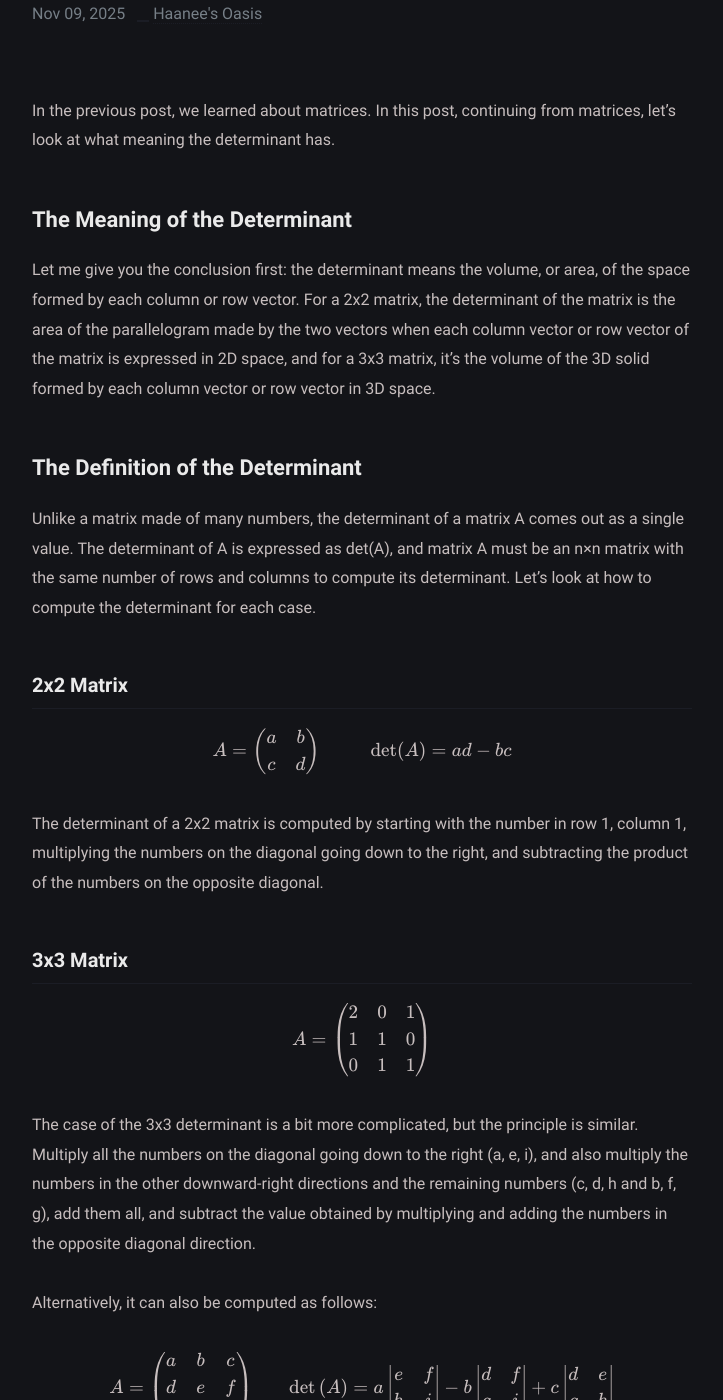
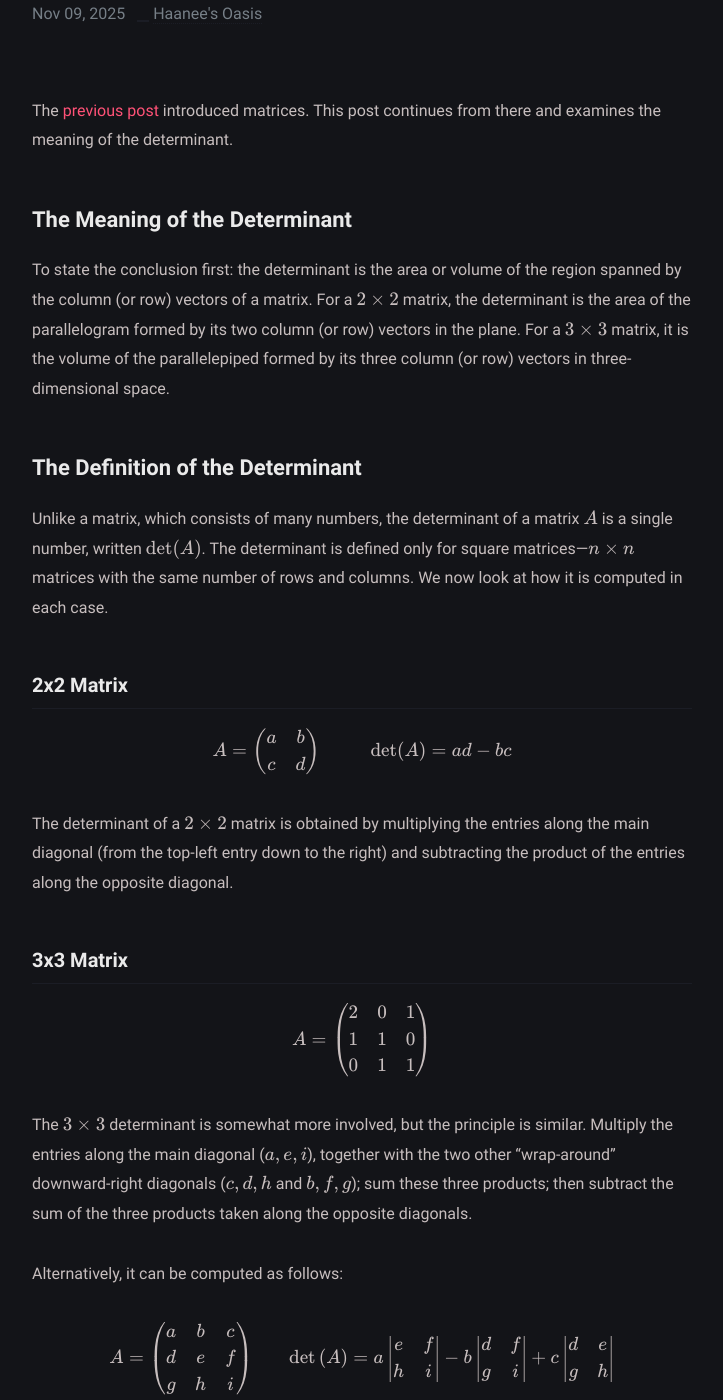
Before and after one commit to Oasisforhaanee/Oasisforhaanee.github.io, a Jekyll site: the page built from _posts/2025-11-09-determinant.md, in a window 1280 px wide and 1400 px high, scrolled down 297 px. Shown: the whole window, without its empty margins (278-1001 px from the left). Built offline with Jekyll 4.4.1, drawn with Linux system fonts in a browser that asks for light colours; comment, search, counter and statistics services are not loaded; some of the changed text lies outside the part shown.

Commit message:
Rewrite post: 2025-11-09-determinant

```diff
--- a/_posts/2025-11-09-determinant.md
+++ b/_posts/2025-11-09-determinant.md
@@ -11,75 +11,75 @@ comments: true
 permalink: /2025-11-09-determinant/
 ---
 
-In the previous post, we learned about matrices. In this post, continuing from matrices, let's look at what meaning the determinant has.
+The [previous post](https://oasisforhaanee.github.io/matrix/) introduced matrices. This post continues from there and examines the meaning of the determinant.
 
 ## The Meaning of the Determinant
 
-Let me give you the conclusion first: the determinant means the volume, or area, of the space formed by each column or row vector. For a 2x2 matrix, the determinant of the matrix is the area of the parallelogram made by the two vectors when each column vector or row vector of the matrix is expressed in 2D space, and for a 3x3 matrix, it's the volume of the 3D solid formed by each column vector or row vector in 3D space.
+To state the conclusion first: the determinant is the area or volume of the region spanned by the column (or row) vectors of a matrix. For a $2\times 2$ matrix, the determinant is the area of the parallelogram formed by its two column (or row) vectors in the plane. For a $3\times 3$ matrix, it is the volume of the parallelepiped formed by its three column (or row) vectors in three-dimensional space.
 
 ## The Definition of the Determinant
 
-Unlike a matrix made of many numbers, the determinant of a matrix A comes out as a single value. The determinant of A is expressed as det(A), and matrix A must be an n×n matrix with the same number of rows and columns to compute its determinant. Let's look at how to compute the determinant for each case.
+Unlike a matrix, which consists of many numbers, the determinant of a matrix $A$ is a single number, written $\det(A)$. The determinant is defined only for square matrices—$n\times n$ matrices with the same number of rows and columns. We now look at how it is computed in each case.
 
 ### 2x2 Matrix
 
 $$A=\begin{pmatrix}a&b\\c&d\end{pmatrix}\ \ \ \ \ \ \ \ \ \ \det (A)=ad-bc$$
 
-The determinant of a 2x2 matrix is computed by starting with the number in row 1, column 1, multiplying the numbers on the diagonal going down to the right, and subtracting the product of the numbers on the opposite diagonal.
+The determinant of a $2\times 2$ matrix is obtained by multiplying the entries along the main diagonal (from the top-left entry down to the right) and subtracting the product of the entries along the opposite diagonal.
 
 ### 3x3 Matrix
 
 $$A=\begin{pmatrix}2&0&1\\1&1&0\\0&1&1\end{pmatrix}$$
 
-The case of the 3x3 determinant is a bit more complicated, but the principle is similar. Multiply all the numbers on the diagonal going down to the right (a, e, i), and also multiply the numbers in the other downward-right directions and the remaining numbers (c, d, h and b, f, g), add them all, and subtract the value obtained by multiplying and adding the numbers in the opposite diagonal direction.
+The $3\times 3$ determinant is somewhat more involved, but the principle is similar. Multiply the entries along the main diagonal ($a, e, i$), together with the two other "wrap-around" downward-right diagonals ($c, d, h$ and $b, f, g$); sum these three products; then subtract the sum of the three products taken along the opposite diagonals.
 
-Alternatively, it can also be computed as follows:
+Alternatively, it can be computed as follows:
 
 $$A=\begin{pmatrix}a&b&c\\d&e&f\\g&h&i\end{pmatrix}\ \ \ \ \ \ \ \det \left(A\right)=a\begin{vmatrix}e&f\\h&i\end{vmatrix}-b\begin{vmatrix}d&f\\g&i\end{vmatrix}+c\begin{vmatrix}d&e\\g&h\end{vmatrix}$$
 
-This is a method of computing a 3x3 determinant using 2x2 matrices, computed over the numbers in one row of the matrix. In the example above, taking the a, b, c in row 1 as the reference, for a we multiply the determinant excluding a (figure 1 below) and multiply the sign corresponding to a's position (figure 4). Applying this same principle to a, b, c in the same row and adding them all gives the determinant.
+This method evaluates a $3\times 3$ determinant in terms of $2\times 2$ determinants, expanding along one row of the matrix. In the example above, we expand along the first row $a, b, c$. For the entry $a$, we multiply it by the determinant of the submatrix obtained by deleting $a$'s row and column (figure 1 below), and by the sign associated with $a$'s position (figure 4). Applying the same rule to $b$ and $c$ in the same row and summing the three terms gives the determinant.
 
 ![Computing the 3x3 determinant with 2x2 determinants](/assets/img/det-cofactor-expansion.png)
 
-The determinant calculation method I just explained can compute higher-dimensional matrices like 4x4, 5x5, and so on as well. The determinant of a 4x4 matrix comes out by computing four 3x3 determinants, and the determinant of a 5x5 matrix can be computed with five 4x4 matrices. As you can see, the determinants of such high-dimensional matrices are very complicated to compute, but since most of the matrices we deal with are 2x2 or 3x3 matrices, knowing these two is no big problem.
+This expansion method extends to higher-order matrices such as $4\times 4$ and $5\times 5$. The determinant of a $4\times 4$ matrix is computed from four $3\times 3$ determinants, and a $5\times 5$ determinant from five $4\times 4$ determinants. Determinants of such large matrices are laborious to compute by hand, but since most matrices encountered in practice are $2\times 2$ or $3\times 3$, knowing these two cases is sufficient for most purposes.
 
 ## The Meaning of the Determinant
 
-We've now learned how to compute the determinant, but why is it important? In the previous post (Calculus - Matrix), we said that a matrix is an expression that represents a transformation of space. The determinant means how much the space has changed in that transformation — its scale factor.
+We have seen how to compute the determinant; the question is why it matters. In the [previous post](https://oasisforhaanee.github.io/matrix/), a matrix was interpreted as a transformation of space. The determinant measures how much that transformation changes the size of space—its scale factor.
 
-Suppose there's a square with sides of length 1 on the coordinate plane we normally know. This is a space expressed with standard basis vectors, expressed as a matrix:
+Consider the unit square in the ordinary coordinate plane. This is the space described by the standard basis vectors, written as a matrix:
 
 $$\begin{pmatrix}1&0\\0&1\end{pmatrix}$$
 
-Applying this matrix:
+Applying the matrix
 
 $$\begin{pmatrix}a&b\\c&d\end{pmatrix}$$
 
-to it can be seen as a matrix transformation that moves the standard basis vector $(1, 0)$ to $(a, c)$ and $(0, 1)$ to $(b, d)$.
+to it can be viewed as a transformation that sends the standard basis vector $(1, 0)$ to $(a, c)$ and $(0, 1)$ to $(b, d)$.
 
 ![Space transformation: the unit square becomes a parallelogram](/assets/img/det-space-transformation.png)
 
-Then what does ad-bc mean in the right figure above? If we try to find the meaning of ad-bc using $(a, c)$ and $(b, d)$, it's the area of the parallelogram made by the two vectors. The proof is done in the figure below:
+What, then, does $ad-bc$ mean in the right-hand figure above? In terms of the vectors $(a, c)$ and $(b, d)$, it is the area of the parallelogram they span. The proof is given in the figure below:
 
 ![Proof that ad-bc is the parallelogram area](/assets/img/det-parallelogram-proof.png)
 
-What we should remember and move on with here is that **the determinant of a 2x2 matrix is the area of the space formed by the basis vectors.**
+The point to remember is that **the determinant of a $2\times 2$ matrix is the area of the region spanned by the transformed basis vectors.**
 
-This meaning carries over to the 3x3 matrix as well. If we have a matrix like this:
+The same interpretation carries over to $3\times 3$ matrices. For a matrix such as
 
 $$A=\begin{pmatrix}-2&0&-1\\0&1&0\\0&1&1\end{pmatrix}$$
 
-then |det(A)| would be the volume of the 3D solid formed by the vectors $(-2, 0, 0)$, $(0, 1, 1)$, and $(-1, 0, 1)$:
+the quantity $|\det(A)|$ is the volume of the parallelepiped spanned by the vectors $(-2, 0, 0)$, $(0, 1, 1)$, and $(-1, 0, 1)$:
 
 ![The 3x3 determinant as the volume of a parallelepiped](/assets/img/det-3x3-volume.png)
 
-Since det can also come out as a negative number, its absolute value |det(A)| can be seen as the volume of the solid.
+Since the determinant may be negative, it is the absolute value $|\det(A)|$ that gives the volume.
 
-If there's a matrix A with determinant 3 and a matrix B with determinant 4, we can see that the determinant of AB is 12. If the space grows by 4 times through B's operation, then when operation A is applied afterward it grows by 3 times, becoming 12 times. We can also see that the determinant of BA is 12, just like AB.
+If a matrix $A$ has determinant 3 and a matrix $B$ has determinant 4, then the determinant of $AB$ is 12. If $B$ scales space by a factor of 4 and $A$ is then applied, scaling by a further factor of 3, the total scaling is 12. The determinant of $BA$ is likewise 12.
 
-There are also cases where the determinant is 0. When a matrix transformation compresses to a lower dimension — for example, from 3D to 2D, or from 2D to 1D — the determinant comes out as 0. This happens when linearly dependent vectors are included. If you're curious, see the Bonus: Determinant section of my [Linear Dependence, Linear Independence, and Orthogonality](https://oasisforhaanee.github.io/linear-dependence-independence-and-orthogonality/) post.
+The determinant can also be zero. This occurs when the transformation collapses space to a lower dimension—for example, from three dimensions to two, or from two to one. This happens precisely when the column vectors are linearly dependent. For further discussion, see the "Bonus: The Determinant" section of the post [Linear Dependence, Linear Independence, and Orthogonality](https://oasisforhaanee.github.io/linear-dependence-independence-and-orthogonality/).
 
-In this post, we looked at the definition and meaning of the determinant. I'll keep posting various and interesting posts about calculus. Thanks for reading the long post.
+This post covered the definition and geometric meaning of the determinant.
 
 ---
 
```
